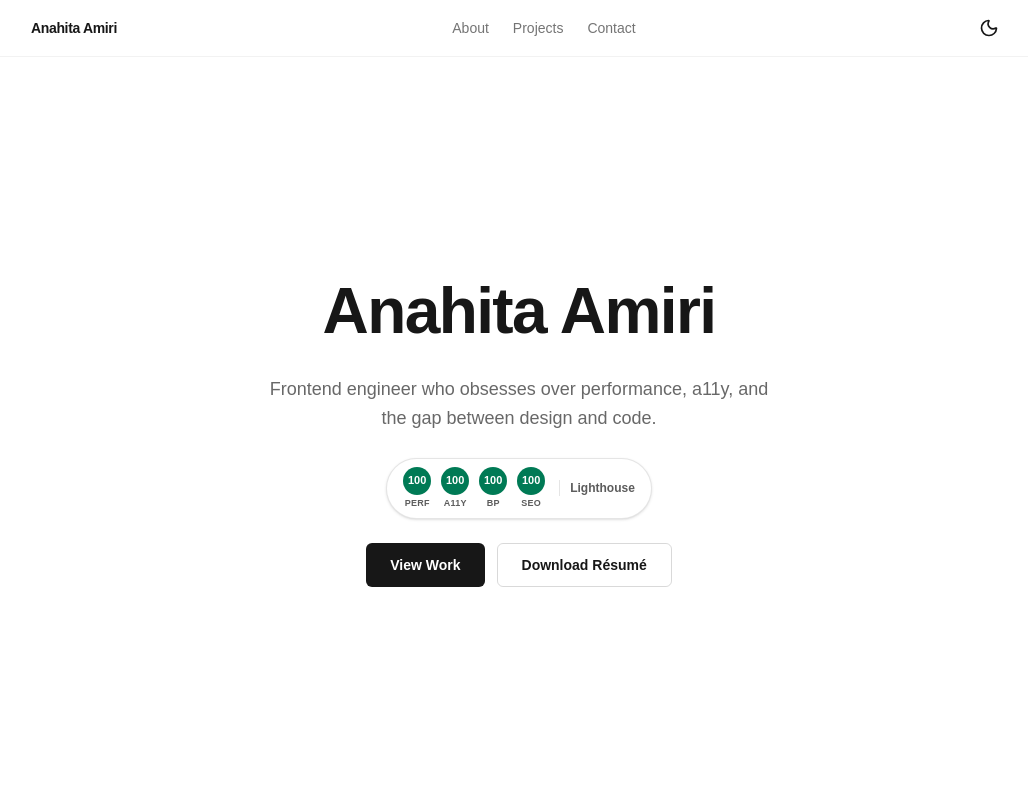
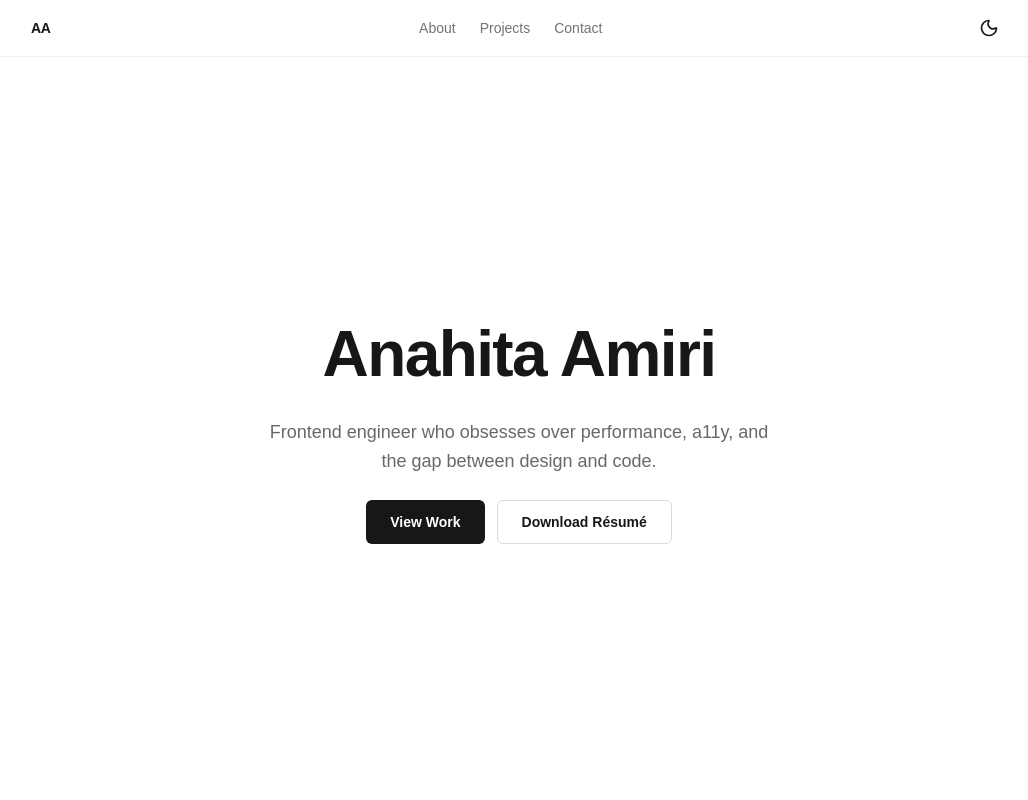
Before and after one commit to HitaBeeDev/portfolio, a Next.js app: page / in a window 1280 px wide. Shown: the top 800 px of the page, without its empty margins (121-1149 px from the left). Built offline with nearby package versions, Linux system fonts and the light colour scheme; no server answers.

Commit message:
Improve Lighthouse scores

```diff
--- a/src/app/page.tsx
+++ b/src/app/page.tsx
@@ -1,6 +1,5 @@
 import { Suspense } from "react";
 import { PageWrapper } from "@/components/layout/PageWrapper";
-import { LighthouseBadge } from "@/components/ui/LighthouseBadge";
 import { SectionHeading } from "@/components/ui/SectionHeading";
 import { ProjectsSection } from "@/components/sections/ProjectsSection";
 import { ProjectsSkeletonGrid } from "@/components/ui/ProjectCardSkeleton";
@@ -28,9 +27,6 @@ export default function Home() {
           Frontend engineer who obsesses over performance, a11y, and the gap
           between design and code.
         </p>
-
-        {/* Lighthouse 100/100 badge — update URL once deployed */}
-        <LighthouseBadge url="https://pagespeed.web.dev/report?url=https%3A%2F%2Fyoursite.com" />
 
         {/* CTAs */}
         <div className="flex flex-col gap-3 sm:flex-row">
--- a/src/components/layout/Header.tsx
+++ b/src/components/layout/Header.tsx
@@ -24,12 +24,13 @@ export function Header() {
   return (
     <header className="sticky top-0 z-40 w-full border-b border-black/5 bg-background/80 backdrop-blur-md dark:border-white/5">
       <div className="mx-auto flex h-14 max-w-5xl items-center justify-between px-4 sm:px-6">
-        {/* Logo / Name */}
+        {/* Logo / initials */}
         <Link
           href="/"
           className="text-sm font-semibold tracking-tight transition-opacity hover:opacity-70"
+          aria-label="Anahita Amiri home"
         >
-          Anahita Amiri
+          AA
         </Link>
 
         {/* Desktop nav */}
```
